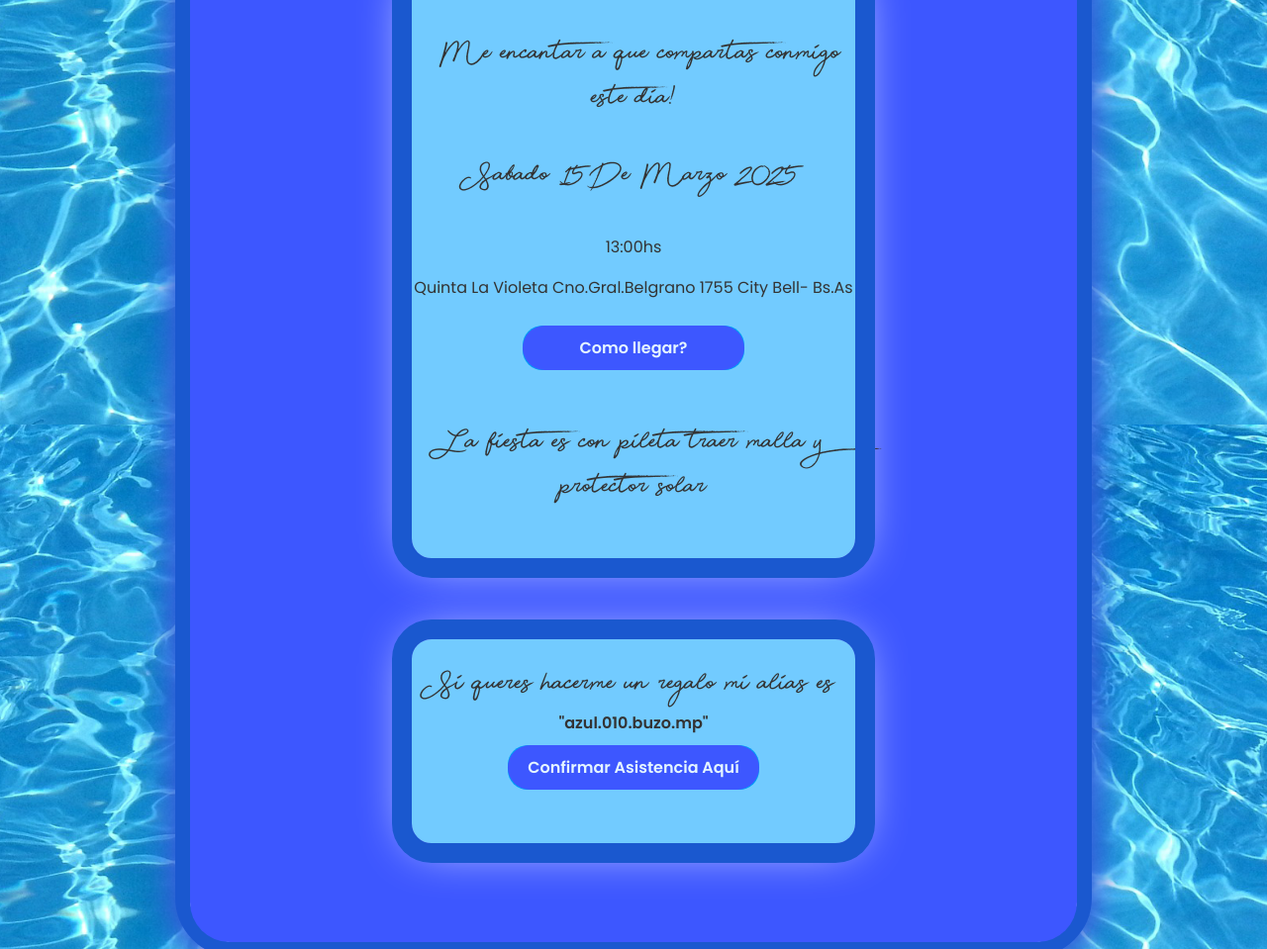
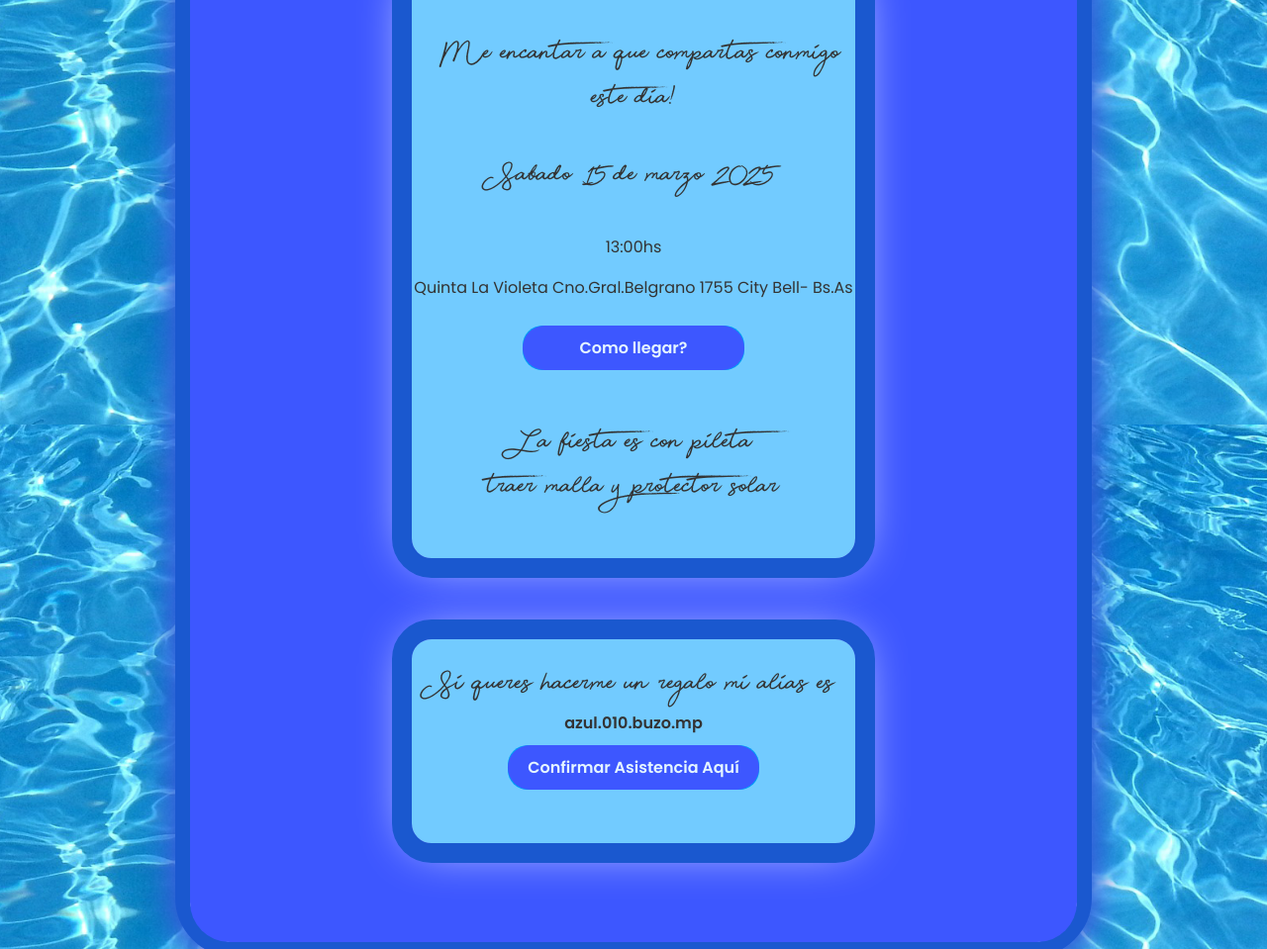
Before and after one commit to Teokalilinux/Tarjeta.github.io, a plain HTML site: page index.html in a window 1280 px wide. Shown: the part 1171-2130 px from the top of the page at 99% size. Drawn offline with Linux system fonts and the light colour scheme.

Commit message:
ultimos retoques al html

```diff
--- a/index.html
+++ b/index.html
@@ -35,7 +35,7 @@
                 <section id="invitation">
                     <h2>¡Me encantaría que compartas conmigo este dia!</h2>
 
-                    <h2>Sabado 15 De Marzo 2025</h2>
+                    <h2>Sabado 15 de marzo 2025</h2>
                     <p>13:00hs</p>
                     <p>Quinta La Violeta Cno.Gral.Belgrano 1755 City Bell- Bs.As</p>
 
@@ -47,7 +47,8 @@
 
                 <section id="llevar">
 
-                    <h3>La fiesta es con pileta traer malla y protector solar</h3>
+                    <h3>La fiesta es con pileta </h3>
+                    <h3> traer malla y protector solar</h3>
 
                 </section>
             </div>
@@ -56,7 +57,7 @@
 
                 <div class="letra">
                     <h3>Si queres hacerme un regalo mi alias es</h3>
-                    <h4>"azul.010.buzo.mp"</h4>
+                    <h4>azul.010.buzo.mp</h4>
                 </div>
                 <section id="confirmar">
                     <div class="Botonformulario">
```
